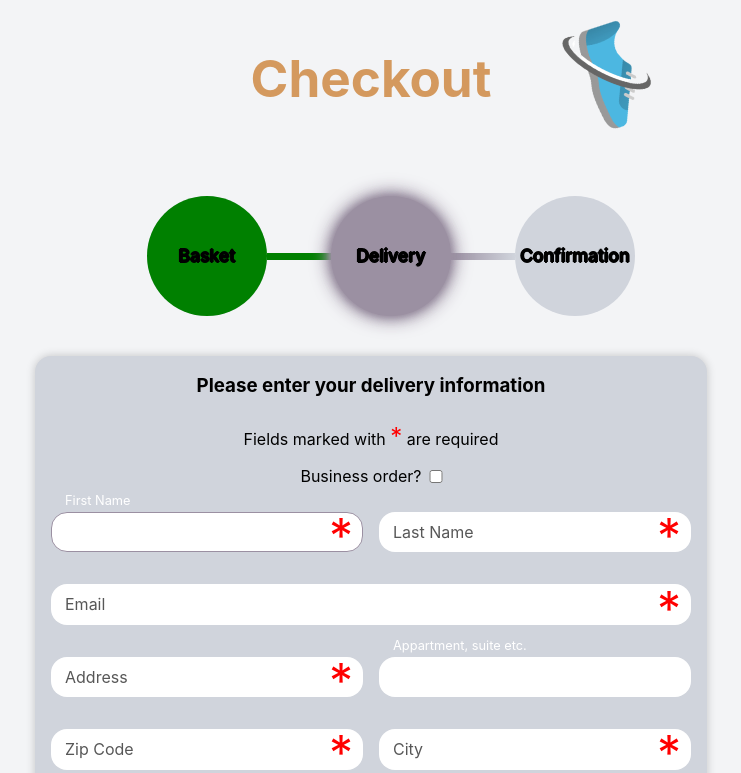
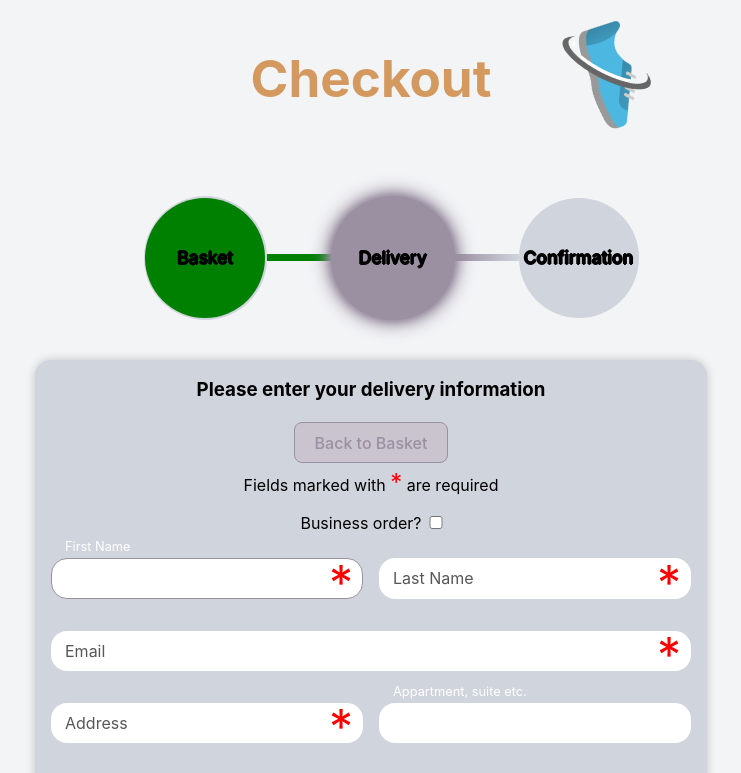
Before and after one commit to Jakob-SA/webstoreFrontend, a React (Vite) app: page /delivery in a window 1280 px wide. Shown: the top 773 px of the page, without its empty margins (269-1010 px from the left). Built offline with nearby package versions, Linux system fonts and the light colour scheme; no server answers.

Commit message:
Navigation bar is non clickable and basket button is added in orderform. (confirmation screen in nav bar is still clicked or easy testing)

```diff
--- a/src/components/delivery/orderform.css
+++ b/src/components/delivery/orderform.css
@@ -83,10 +83,10 @@ input::placeholder {
   width: 100%;
 }
 .duoBox > :first-child {
-  margin-right: .5em;
+  margin-right: 0.5em;
 }
 .duoBox > :last-child {
-  margin-left: .5em;
+  margin-left: 0.5em;
 }
 .acceptButton {
   background: linear-gradient(to bottom right, #256818, #839e0a);
@@ -139,3 +139,7 @@ input::placeholder {
   margin: 0;
   padding: 0;
 }
+
+.basket-button a {
+  color: var(--color-button-secondary);
+}
--- a/src/components/delivery/orderform.tsx
+++ b/src/components/delivery/orderform.tsx
@@ -1,6 +1,6 @@
 import "./orderform.css";
 import { FormEvent, useState } from "react";
-import { useNavigate } from "react-router-dom";
+import { Link, useNavigate } from "react-router-dom";
 
 import { ZipCodeChecker } from "./zipCodeChecker";
 
@@ -88,6 +88,9 @@ function Orderform() {
     return (
       <>
         <h3>Please enter your delivery information</h3>
+        <button className="basket-button">
+          <Link to="/">Back to Basket</Link>
+        </button>
         <p>
           Fields marked with <span className="asterisk">*</span> are required
         </p>
@@ -185,7 +188,7 @@ function Orderform() {
             </label>
           </div>
           <div className="input-wrapper">
-            <input type="text" id="address2" name="user_address2"/>
+            <input type="text" id="address2" name="user_address2" />
             <label htmlFor="address2">Appartment, suite etc.</label>
           </div>
         </div>
@@ -231,7 +234,6 @@ function Orderform() {
             <label htmlFor="deliveryAdress">Different delivery address?</label>
           </div>
           <div>
-
             <input
               type="checkbox"
               id="deliveryAdress"
--- a/src/components/header/NavigationBar.tsx
+++ b/src/components/header/NavigationBar.tsx
@@ -42,15 +42,11 @@ export default function NavigationBar() {
     <nav>
       <ul>
         <li className={decideClass(Steps.Basket)}>
-          <Link className="bubble" to="/">
-            Basket
-          </Link>
+          <p className="bubble">Basket</p>
         </li>
         <div className={decideClass(Steps.Basket) + "divider"}></div>
         <li className={decideClass(Steps.Delivery)}>
-          <Link className="bubble" to="/delivery">
-            Delivery
-          </Link>
+          <p className="bubble">Delivery</p>
         </li>
         <div className={decideClass(Steps.Delivery) + "divider"}></div>
         <li className={decideClass(Steps.Confirmation)}>
```
